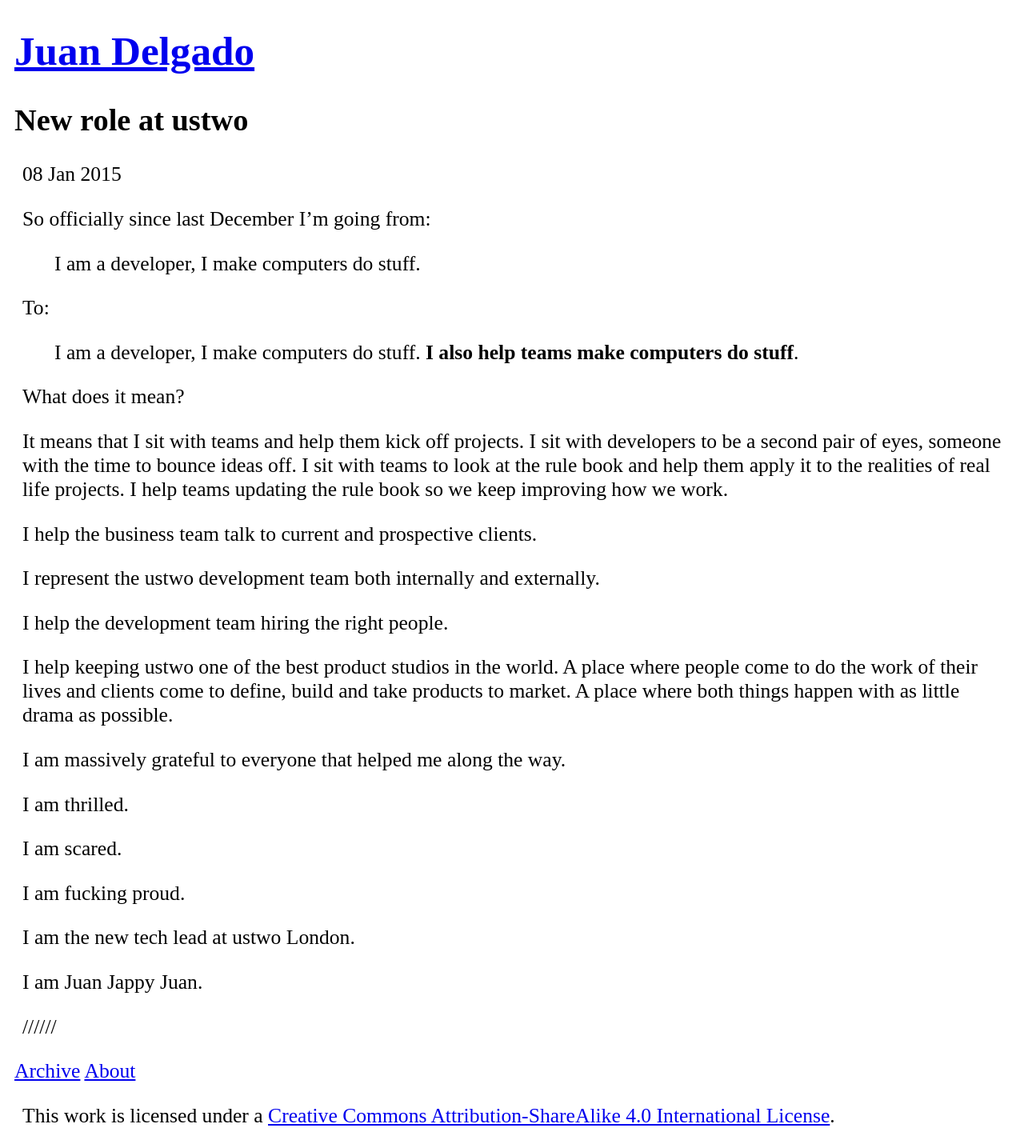
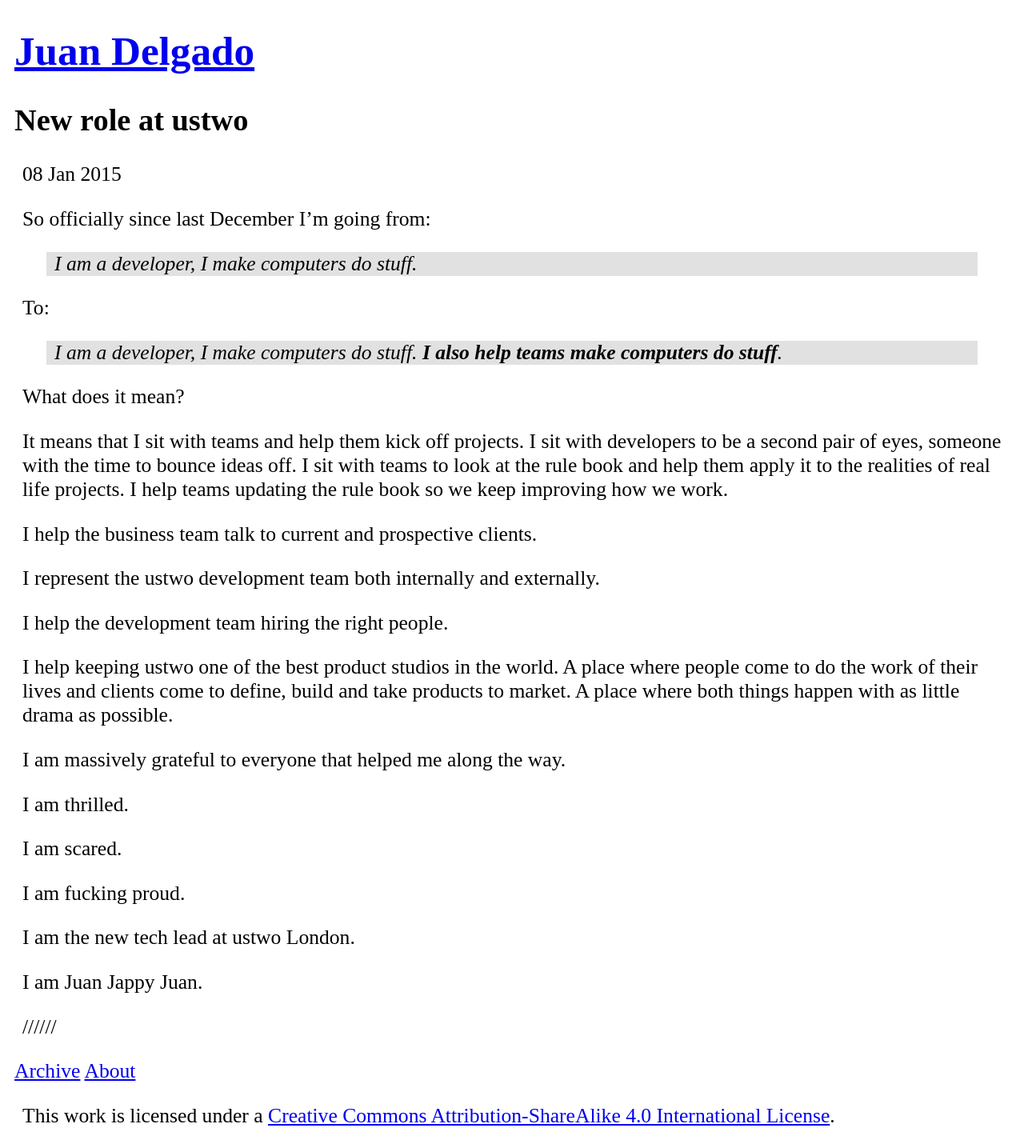
Before and after one commit to juandelgado/blog.juandelgado.es, a Jekyll site: the page built from _posts/2015-01-08-new-role-at-ustwo.md, in a window 1280 px wide. Shown: the whole page at 80% size. Built offline with Jekyll 4.4.1, drawn with Linux system fonts in a browser that asks for light colours.

Commit message:
Improved style for quotes, couldn't really tell from the default.

```diff
--- a/_layouts/default.html
+++ b/_layouts/default.html
@@ -12,6 +12,10 @@
 		p {
 			padding-left: 10px;
 		}
+		blockquote {
+			background: #e1e1e1;
+			font-style: italic;
+		}
 	</style>
 </head>
 <body>
```
